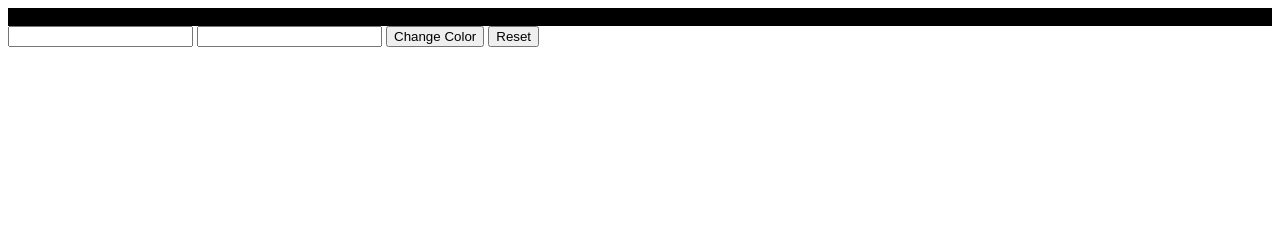
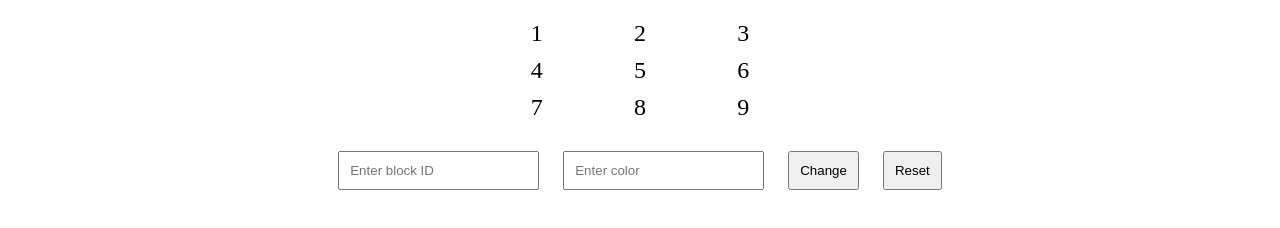
Before and after one commit to acciojob/Replit-Asian-Paints-Harshita222, a website: page main.html in a window 1280 px wide. Both pictures are taken after a click on the button "Reset". Drawn offline with Linux system fonts and the light colour scheme.

Commit message:
created a submission

```diff
--- a/main.html
+++ b/main.html
@@ -9,20 +9,20 @@
 <body>
 	<!-- the entire body must be written by student -->
 	<div class="grid-container">
-        <div id="1" class="grid-item"></div>
-        <div id="2" class="grid-item"></div>
-        <div id="3" class="grid-item"></div>
-        <div id="4" class="grid-item"></div>
-        <div id="5" class="grid-item"></div>
-        <div id="6" class="grid-item"></div>
-        <div id="7" class="grid-item"></div>
-        <div id="8" class="grid-item"></div>
-        <div id="9" class="grid-item"></div>
-    </div>
-	<input type="text" id="block_id">
-	<input type="text" id="colour_id">
-	<button id="change_button">Change Color</button>
-    <button id="reset_button">Reset</button>
+		<div id="1" class="grid-item">1</div>
+		<div id="2" class="grid-item">2</div>
+		<div id="3" class="grid-item">3</div>
+		<div id="4" class="grid-item">4</div>
+		<div id="5" class="grid-item">5</div>
+		<div id="6" class="grid-item">6</div>
+		<div id="7" class="grid-item">7</div>
+		<div id="8" class="grid-item">8</div>
+		<div id="9" class="grid-item">9</div>
+	</div>
+	<input type="text" id="block_id" placeholder="Enter block ID">
+	<input type="text" id="colour_id" placeholder="Enter color">
+	<button id="change_button">Change</button>
+	<button id="reset_button">Reset</button>
     <script type="text/javascript" src="./script.js">
 </script>
 
--- a/script.js
+++ b/script.js
@@ -1,32 +1,21 @@
 //your JS code here. If required.
-document.addEventListener('DOMContentLoaded', function() {
-    const changeButton = document.getElementById('change_button');
-    const resetButton = document.getElementById('reset_button');
+const blockIdInput = document.getElementById("block_id");
+const colorInput = document.getElementById("colour_id");
+const changeButton = document.getElementById("change_button");
+const resetButton = document.getElementById("reset_button");
+const gridItems = document.querySelectorAll(".grid-item");
 
-    changeButton.addEventListener('click', function() {
-        const blockId = document.getElementById('block_id').value;
-        const color = document.getElementById('colour_id').value;
-
-        // Reset all grid items' background color to transparent
-        const gridItems = document.querySelectorAll('.grid-item');
-        gridItems.forEach(item => {
-            item.style.backgroundColor = 'transparent';
-        });
-
-        // Change background color of specified grid item
-        const targetBlock = document.getElementById(blockId);
-        if (targetBlock) {
-            targetBlock.style.backgroundColor = color;
-        } else {
-            alert('Invalid block id! Please enter a number between 1 and 9.');
-        }
-    });
-
-    resetButton.addEventListener('click', function() {
-        // Reset all grid items' background color to transparent
-        const gridItems = document.querySelectorAll('.grid-item');
-        gridItems.forEach(item => {
-            item.style.backgroundColor = 'transparent';
-        });
-    });
-});
+changeButton.addEventListener("click",()=>{
+	let col = gridItems[blockIdInput.value-1]
+	if(col==undefined){
+		alert("block id not present!");
+	}
+	else{
+		col.style.backgroundColor = colorInput.value
+	}
+})
+resetButton.addEventListener("click",()=>{
+	for (let grid of gridItems) {
+		grid.style.backgroundColor = "transparent"
+	}
+})
--- a/styles.css
+++ b/styles.css
@@ -1,13 +1,25 @@
 /*  your css code here. If applicable */
-.grid {
-    display: grid;
-    grid-template-columns: repeat(3, 100px);
-    grid-template-rows: repeat(3, 100px);
-    gap: 10px;
+body{
+	text-align:center;
 }
-
-
-.grid-item {
-    background-color: transparent;
-    border: 1px solid black;
+.grid-container{
+	display:grid;
+	grid-template-columns:repeat(3,1fr);
+	gap: 10px;
+	width: 300px;
+	margin: 20px auto;
 }
+.grid-item{
+	text-align:center;
+	font-size: 24px;
+	background-color: transparent;
+	cursor: pointer;
+}
+input{
+	margin:10px;
+	padding:10px;
+}
+button{
+	margin:10px;
+	padding:10px;
+}
```
